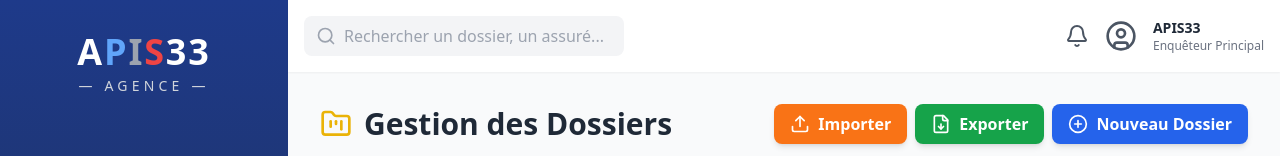
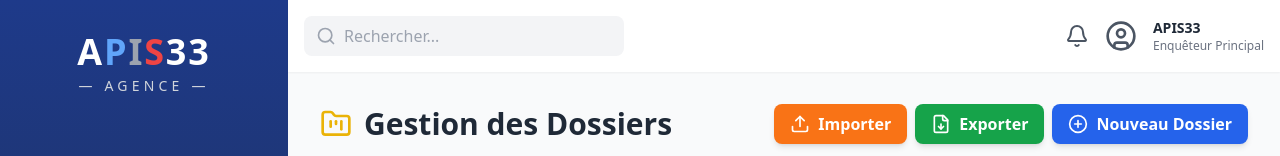
Before and after one commit to FraudeInvest/mon-dashboard, a React (Create React App) app: page / in a window 1280 px wide. Both pictures are taken after a click on the button "Gestion des Dossiers". Shown: the top 156 px of the page. Built offline with nearby package versions, Linux system fonts and the light colour scheme.

Commit message:
Update App.js

```diff
--- a/src/App.js
+++ b/src/App.js
@@ -758,7 +758,7 @@ const PaginatedTableView = ({ title, data, columns }) => {
     );
 };
 
-const JurisprudenceView = () => {
+const JurisprudenceView = ({ searchTerm }) => {
     const [openItem, setOpenItem] = React.useState(null);
     const jurisprudenceData = [
         {
@@ -777,6 +777,21 @@ const JurisprudenceView = () => {
         }
     ];
 
+    const filteredJurisprudenceData = React.useMemo(() => {
+        if (!searchTerm) return jurisprudenceData;
+        const lowercasedFilter = searchTerm.toLowerCase();
+        return jurisprudenceData
+            .map(category => ({
+                ...category,
+                cases: category.cases.filter(item =>
+                    Object.values(item).some(value =>
+                        String(value).toLowerCase().includes(lowercasedFilter)
+                    )
+                )
+            }))
+            .filter(category => category.cases.length > 0);
+    }, [searchTerm]);
+
     return (
         <div>
             <div className="flex items-center gap-3 mb-6">
@@ -784,7 +799,7 @@ const JurisprudenceView = () => {
                 <h2 className="text-3xl font-bold text-gray-800">Jurisprudence</h2>
             </div>
             <div className="space-y-4">
-               {jurisprudenceData.map((category, catIndex) => (
+               {filteredJurisprudenceData.map((category, catIndex) => (
                     <div key={catIndex} className="bg-white rounded-lg shadow-md overflow-hidden">
                         <h3 className="text-xl font-bold text-gray-800 p-4 bg-gray-50">{category.category}</h3>
                         <div className="divide-y">
@@ -812,10 +827,8 @@ const JurisprudenceView = () => {
     );
 };
 
-const ArpView = () => {
+const ArpView = ({ arpFranceData, arpMondeData }) => {
     const [arpTab, setArpTab] = React.useState('france');
-    const allArpFrance = React.useMemo(() => generateArpFranceData(100), []);
-    const allArpMonde = React.useMemo(() => generateArpMondeData(100), []);
     return (
         <div>
             <h2 className="text-3xl font-bold text-gray-800 mb-6">ARP (Analyse Risques Particuliers)</h2>
@@ -823,8 +836,8 @@ const ArpView = () => {
                 <button onClick={() => setArpTab('france')} className={`py-2 px-4 text-sm font-medium ${arpTab === 'france' ? 'border-b-2 border-blue-600 text-blue-600' : 'text-gray-500'}`}>France</button>
                 <button onClick={() => setArpTab('monde')} className={`py-2 px-4 text-sm font-medium ${arpTab === 'monde' ? 'border-b-2 border-blue-600 text-blue-600' : 'text-gray-500'}`}>Monde</button>
             </div>
-            {arpTab === 'france' && <PaginatedTableView title="" data={allArpFrance} columns={[{key: 'agence', header: 'Agence'}, {key: 'identite', header: 'Identité'}, {key: 'commune', header: 'Commune'}, {key: 'mail', header: 'Mail'}]} />}
-            {arpTab === 'monde' && <PaginatedTableView title="" data={allArpMonde} columns={[{key: 'pays', header: 'Pays'}, {key: 'agence', header: 'Agence'}, {key: 'identite', header: 'Identité'}, {key: 'mail', header: 'Mail'}, {key: 'langue', header: 'Langue'}]} />}
+            {arpTab === 'france' && <PaginatedTableView title="" data={arpFranceData} columns={[{key: 'agence', header: 'Agence'}, {key: 'identite', header: 'Identité'}, {key: 'commune', header: 'Commune'}, {key: 'mail', header: 'Mail'}]} />}
+            {arpTab === 'monde' && <PaginatedTableView title="" data={arpMondeData} columns={[{key: 'pays', header: 'Pays'}, {key: 'agence', header: 'Agence'}, {key: 'identite', header: 'Identité'}, {key: 'mail', header: 'Mail'}, {key: 'langue', header: 'Langue'}]} />}
         </div>
     );
 };
@@ -836,9 +849,12 @@ export default function App() {
     const [notification, setNotification] = React.useState({ type: '', message: '' });
     const [libsLoaded, setLibsLoaded] = React.useState({ xlsx: false, d3: false, leaflet: false });
     const [filteredCases, setFilteredCases] = React.useState(null);
+    const [searchTerm, setSearchTerm] = React.useState('');
 
     const allFactures = React.useMemo(() => generateFacturesContacts(100), []);
     const allMairies = React.useMemo(() => generateMairiesData(100), []);
+    const allArpFrance = React.useMemo(() => generateArpFranceData(100), []);
+    const allArpMonde = React.useMemo(() => generateArpMondeData(100), []);
 
     React.useEffect(() => {
         const loadScript = (src, key) => {
@@ -877,6 +893,40 @@ export default function App() {
         }
     }, [notification]);
 
+    const genericFilter = (data, term) => {
+        if (!term) return data;
+        const lowercasedTerm = term.toLowerCase();
+        return data.filter(item =>
+            Object.values(item).some(value =>
+                String(value).toLowerCase().includes(lowercasedTerm)
+            )
+        );
+    };
+
+    const filteredAllCases = React.useMemo(() => {
+        if (!searchTerm) return allCases;
+        const lowercasedTerm = searchTerm.toLowerCase();
+
+        // Spécifiquement pour la recherche par année sur les dossiers
+        if (/^\d{4}$/.test(lowercasedTerm)) {
+            return allCases.filter(item =>
+                (item.dateSaisine && item.dateSaisine.startsWith(lowercasedTerm)) ||
+                (item.id && item.id.startsWith(lowercasedTerm))
+            );
+        }
+
+        // Recherche générique pour les autres termes
+        return allCases.filter(item =>
+            Object.values(item).some(value =>
+                String(value).toLowerCase().includes(lowercasedTerm)
+            )
+        );
+    }, [allCases, searchTerm]);
+
+    const filteredAllFactures = React.useMemo(() => genericFilter(allFactures, searchTerm), [allFactures, searchTerm]);
+    const filteredAllMairies = React.useMemo(() => genericFilter(allMairies, searchTerm), [allMairies, searchTerm]);
+    const filteredAllArpFrance = React.useMemo(() => genericFilter(allArpFrance, searchTerm), [allArpFrance, searchTerm]);
+    const filteredAllArpMonde = React.useMemo(() => genericFilter(allArpMonde, searchTerm), [allArpMonde, searchTerm]);
 
     const renderContent = () => {
         if (filteredCases) {
@@ -904,17 +954,17 @@ export default function App() {
             case 'dashboard':
                 return <DashboardView cases={allCases} onCardClick={(filter, title) => setFilteredCases({data: allCases.filter(c => filter === 'en-cours' ? !c.resultat : filter === 'clotures' ? c.resultat : c.resultat === 'Positif'), title})} />;
             case 'cases':
-                return <CasesView cases={allCases} setCases={setAllCases} setNotification={setNotification} isXlsxLoaded={libsLoaded.xlsx} />;
+                return <CasesView cases={filteredAllCases} setCases={setAllCases} setNotification={setNotification} isXlsxLoaded={libsLoaded.xlsx} />;
             case 'reports':
                 return <ReportsView cases={allCases} d3={libsLoaded.d3 ? window.d3 : null} />;
             case 'factures':
-                return <PaginatedTableView title="Vérification des Factures" data={allFactures} columns={[{key: 'enseigne', header: 'Enseigne'}, {key: 'mail1', header: 'Mail 1'}, {key: 'contact', header: 'Contact'}, {key: 'observations', header: 'Observations'}]} />;
+                return <PaginatedTableView title="Vérification des Factures" data={filteredAllFactures} columns={[{key: 'enseigne', header: 'Enseigne'}, {key: 'mail1', header: 'Mail 1'}, {key: 'contact', header: 'Contact'}, {key: 'observations', header: 'Observations'}]} />;
             case 'mairies':
-                return <PaginatedTableView title="Répertoire des Mairies" data={allMairies} columns={[{key: 'nom', header: 'Nom'}, {key: 'coordonnees', header: 'Coordonnées'}]} />;
+                return <PaginatedTableView title="Répertoire des Mairies" data={filteredAllMairies} columns={[{key: 'nom', header: 'Nom'}, {key: 'coordonnees', header: 'Coordonnées'}]} />;
             case 'jurisprudence':
-                return <JurisprudenceView />;
+                return <JurisprudenceView searchTerm={searchTerm} />;
             case 'arp':
-                return <ArpView />;
+                return <ArpView arpFranceData={filteredAllArpFrance} arpMondeData={filteredAllArpMonde} />;
             case 'settings':
                 return <div><h2 className="text-3xl font-bold text-gray-800">Paramètres</h2><p className="mt-4">Cette section est en cours de construction.</p></div>;
             default:
@@ -930,6 +980,8 @@ export default function App() {
     );
 
     const notifBgColor = notification.type === 'success' ? 'bg-green-100 border-green-400 text-green-700' : 'bg-red-100 border-red-400 text-red-700';
+    const tabsWithSearchBar = ['cases', 'factures', 'mairies', 'jurisprudence', 'arp'];
+    const showSearchBar = tabsWithSearchBar.includes(activeTab);
 
     return (
         <div className="flex h-screen bg-white font-sans">
@@ -966,11 +1018,19 @@ export default function App() {
                         <button onClick={() => setNotification({type:'', message:''})} className="ml-4 font-bold"><X size={16}/></button>
                     </div>
                 )}
-                <header className="bg-white shadow-sm p-4 flex justify-between items-center">
-                    <div className="relative w-1/3">
-                        <Search className="absolute left-3 top-1/2 -translate-y-1/2 text-gray-400" size={20} />
-                        <input type="text" placeholder="Rechercher un dossier, un assuré..." className="w-full bg-gray-100 border-transparent rounded-lg pl-10 pr-4 py-2 focus:outline-none focus:ring-2 focus:ring-blue-500" />
-                    </div>
+                <header className={`bg-white shadow-sm p-4 flex items-center ${showSearchBar ? 'justify-between' : 'justify-end'}`}>
+                    {showSearchBar && (
+                       <div className="relative w-1/3">
+                           <Search className="absolute left-3 top-1/2 -translate-y-1/2 text-gray-400" size={20} />
+                           <input
+                                type="text"
+                                placeholder="Rechercher..."
+                                value={searchTerm}
+                                onChange={(e) => setSearchTerm(e.target.value)}
+                                className="w-full bg-gray-100 border-transparent rounded-lg pl-10 pr-4 py-2 focus:outline-none focus:ring-2 focus:ring-blue-500"
+                            />
+                       </div>
+                    )}
                     <div className="flex items-center gap-4">
                         <Bell size={24} className="text-gray-600" />
                             <UserCircle size={32} className="text-gray-600" />
```
